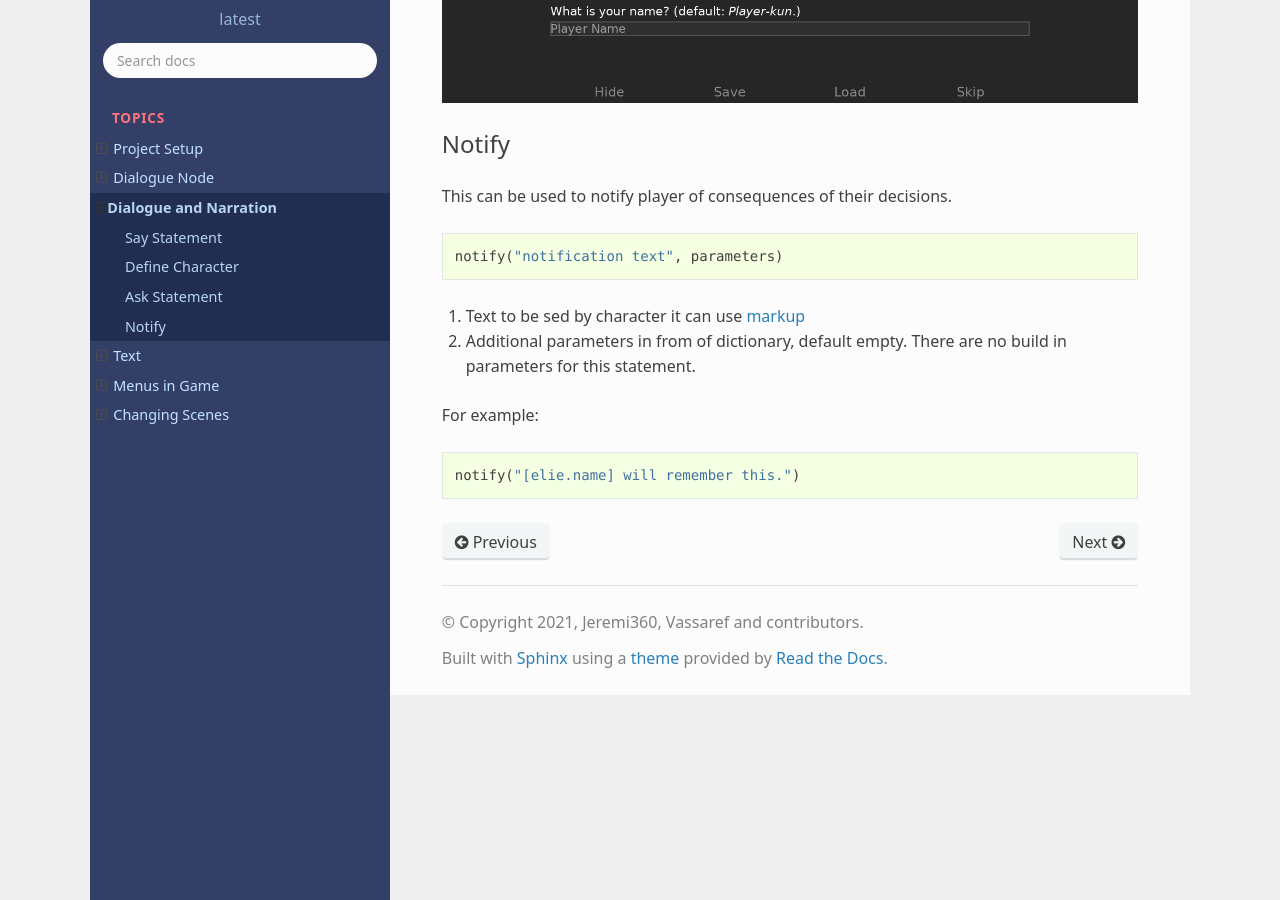
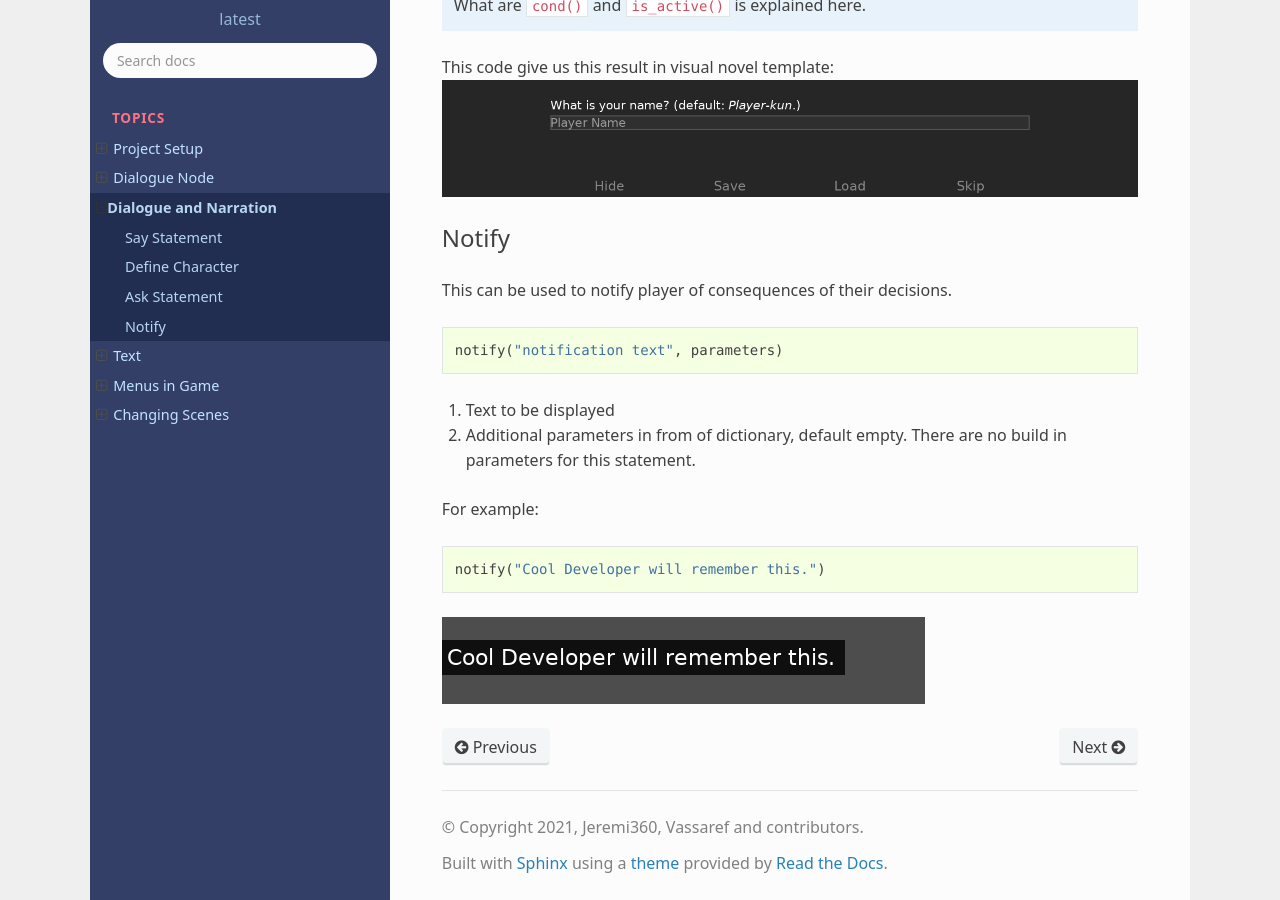
Before and after one commit to rakugoteam/Docs, a Sphinx documentation site: the page built from source/topics/dialogue.md, in a window 1280 px wide and 900 px high, scrolled down 2376 px. Built offline with Sphinx 7.4.7 and the Read the Docs theme 2.0.0, drawn with Linux system fonts in a browser that asks for light colours.

Commit message:
add missing screenshots

````diff
--- a/source/topics/dialogue.md
+++ b/source/topics/dialogue.md
@@ -42,7 +42,7 @@ Rakugo.define_character("Character Name", "character_tag", character_label_tag)
 For example:
 
 ```gdscript
-Rakugo.define_character("Cool Developer", "cool", Color.blue)
+Rakugo.define_character("Cool Developer", "cool", Color.aquamarine)
 ```
 
 Use this example character in dialogue:
@@ -52,7 +52,7 @@ Use this example character in dialogue:
 say("cool", "I'm cool :sunglasses: Developer")
 ```
 
-<!-- todo add screen shot -->
+![](dialogue/say.png)
 
 ## Ask Statement
 
@@ -107,14 +107,16 @@ This can be used to notify player of consequences of their decisions.
 notify("notification text", parameters)
 ```
 
-1. Text to be sed by character it can use [markup](text.md)
+<!-- 1. Text to be displayed it can use [markup](text.md) -->
+
+1. Text to be displayed
 1. Additional parameters in from of dictionary, default empty.
    There are no build in parameters for this statement.
 
 For example:
 
 ```gdscript
-notify("[elie.name] will remember this.")
+notify("Cool Developer will remember this.")
 ```
 
-<!-- todo add screen shot -->
+![](dialogue/notify.png)
````
Also changed, not shown: source/topics/dialogue_node.md (+6 -6 lines), source/topics/menus.md (+7 -2 lines), source/topics/project_setup.md (+3 -1 lines), source/topics/text.md (+4 -3 lines), source/topics/dialogue/notify.png (added), source/topics/dialogue/say.png (added), source/topics/menus/dialogue_menu1.png (added), source/topics/menus/dialogue_menu2.png (added), source/topics/project_setup/project-settings-game.png (added), source/topics/project_setup/project-settings-saves.png (added), source/topics/text/RakugoTextLabel.png (added).
